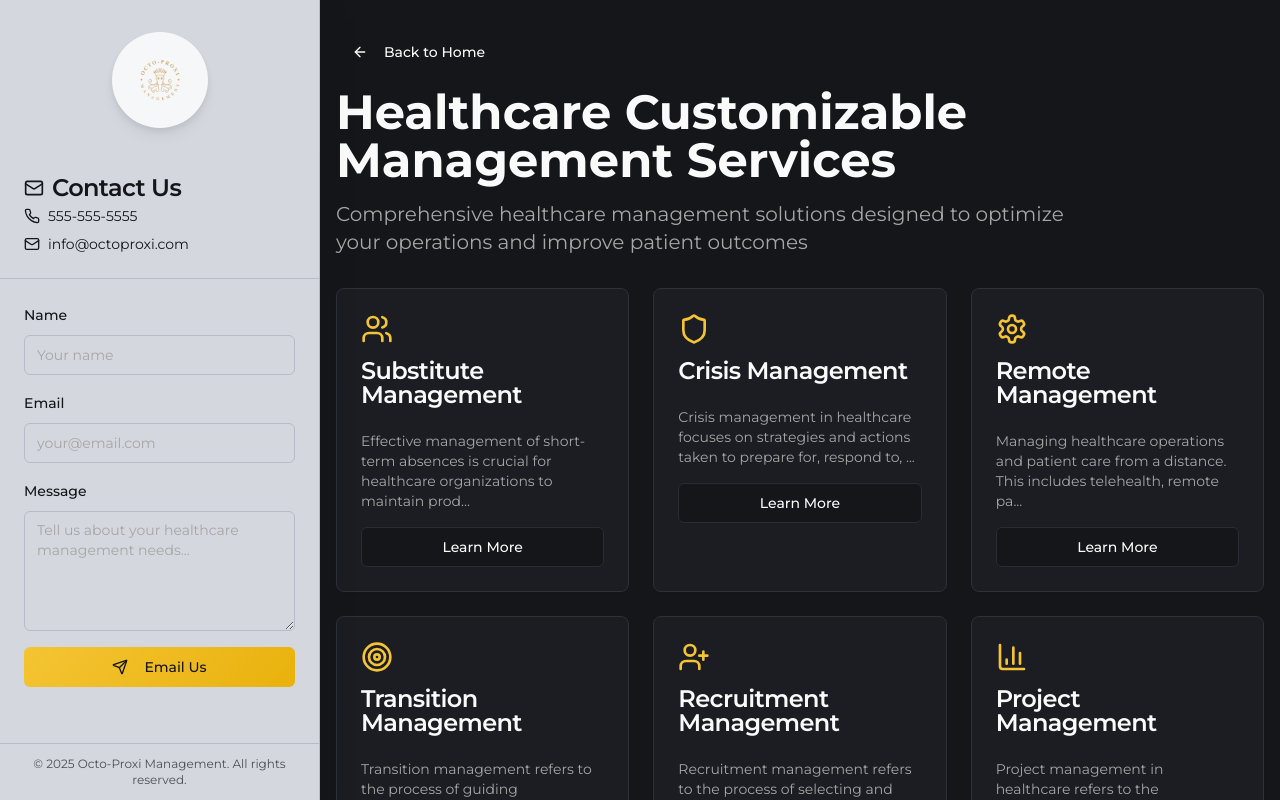
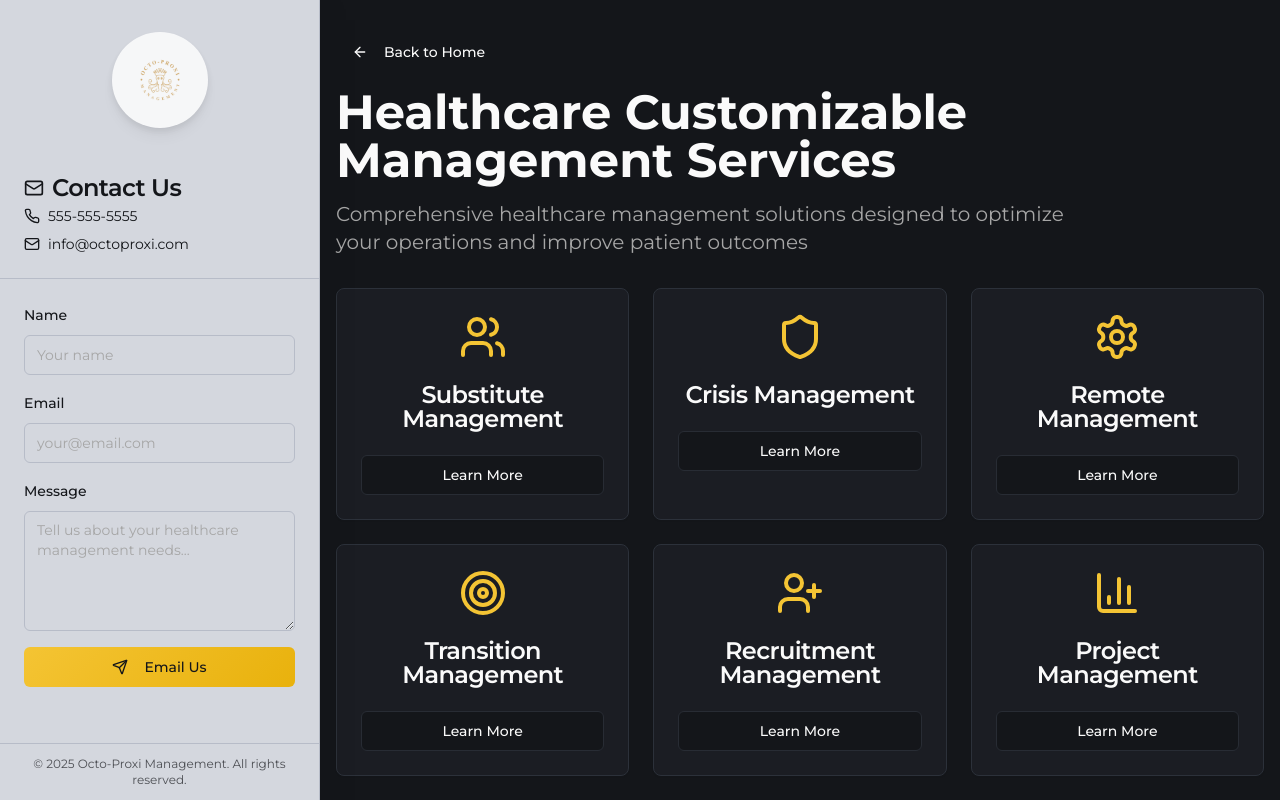
Before and after one commit to tinashe13/octo-proxi-connect, a React (Vite) app: page /management-services in a window 1280 px wide. Shown: the top 800 px of the page. Built offline with nearby package versions, Linux system fonts and the light colour scheme.

Commit message:
Fix website changes
Implement the requested changes to the website, including removing descriptions but keeping icons and titles, updating assistant services items, and other minor adjustments.

```diff
--- a/src/pages/ManagementServices.tsx
+++ b/src/pages/ManagementServices.tsx
@@ -79,14 +79,11 @@ export default function ManagementServices() {
           <div className="grid md:grid-cols-2 lg:grid-cols-3 gap-6">
             {services.map((service, index) => (
               <Card key={index} className="bg-card border-border hover:shadow-elegant transition-all duration-300 hover:scale-105">
-                <CardHeader>
-                  <service.icon className="h-8 w-8 text-primary mb-2" />
+                <CardHeader className="text-center">
+                  <service.icon className="h-12 w-12 text-primary mb-4 mx-auto" />
                   <CardTitle className="text-card-foreground">{service.title}</CardTitle>
                 </CardHeader>
                 <CardContent>
-                  <CardDescription className="text-muted-foreground mb-4">
-                    {service.description.substring(0, 100)}...
-                  </CardDescription>
                   <Dialog>
                     <DialogTrigger asChild>
                       <Button variant="outline" className="w-full hover:bg-gradient-gold hover:border-primary">
```
